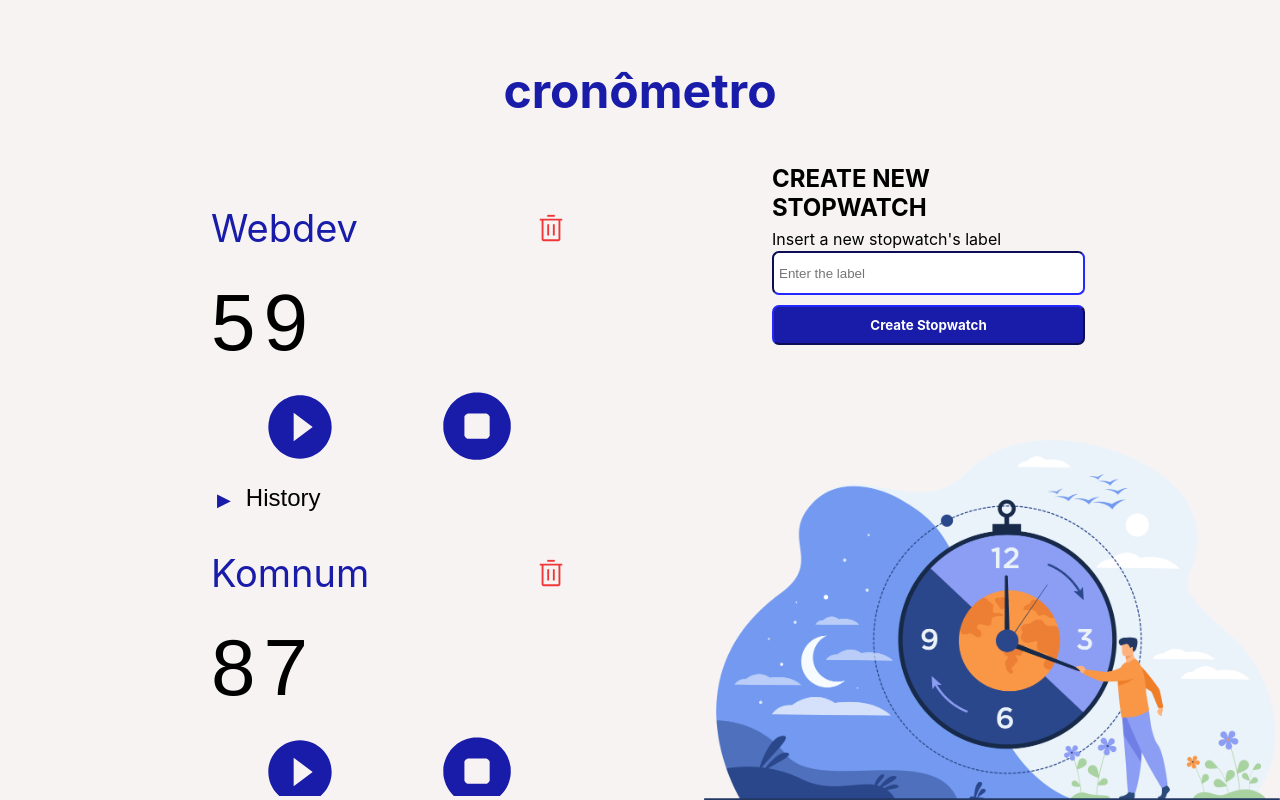
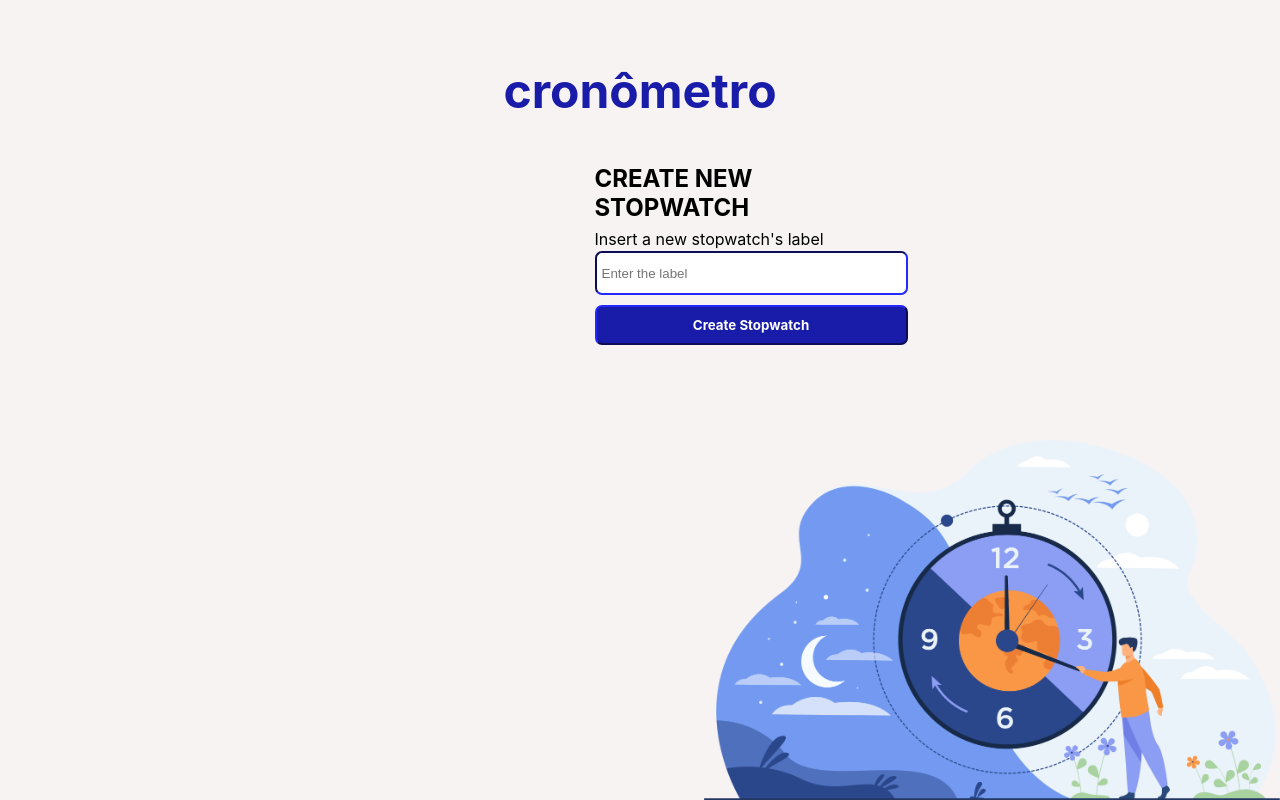
Before and after one commit to Kel1-WebDev/kel1-timer-vue, a Vue app in the folder front-end/: page / in a window 1280 px wide. Built offline with nearby package versions, Linux system fonts and the light colour scheme; a web font is replaced by a local one.

Commit message:
Feature(add stopwatch): Adding stopwatch into list

```diff
--- a/front-end/src/components/StopwatchList.vue
+++ b/front-end/src/components/StopwatchList.vue
@@ -10,10 +10,7 @@
           :key="stopwatches.id"
           id="container"
         >
-          <StopwatchItem
-          :name="stopwatches.timer_name"
-          :time="stopwatches.time"
-          />
+          <StopwatchItem :name="stopwatches.timer_name" />
         </div>
       </div>
       <div>
@@ -29,7 +26,12 @@
               v-model="stopwatchName"
               @keyup.enter="addStopwatch"
             />
-            <input id="submit" type="button" value="Create Stopwatch" />
+            <input
+              id="submit"
+              type="button"
+              value="Create Stopwatch"
+              @click="addStopwatch"
+            />
           </form>
         </div>
       </div>
@@ -48,27 +50,18 @@ export default {
   data() {
     return {
       stopwatchName: "",
-      stopwatchLists: [
-        {
-          id: 10,
-          timer_name: "Webdev",
-          time: 59,
-          state: "pause",
-        },
-        {
-          id: 11,
-          timer_name: "Komnum",
-          time: 87,
-          state: "start",
-        },
-      ],
+      stopwatchLists: [],
     };
   },
   methods: {
     addStopwatch() {
-      // TULIS CODE UNTUK PUSH ARRAY OF OBJECT stopwatchLists
-      // ALERT HANYA UNTUK TESTING APAKAH INPUT stopwatchName BERHASIL DIKIRIM
-      alert(this.stopwatchName);
+      var name = this.stopwatchName;
+      var stopwatch = {
+        id: this.stopwatchLists.length,
+        timer_name: name,
+      };
+
+      this.stopwatchLists.push(stopwatch);
     },
   },
 };
```
